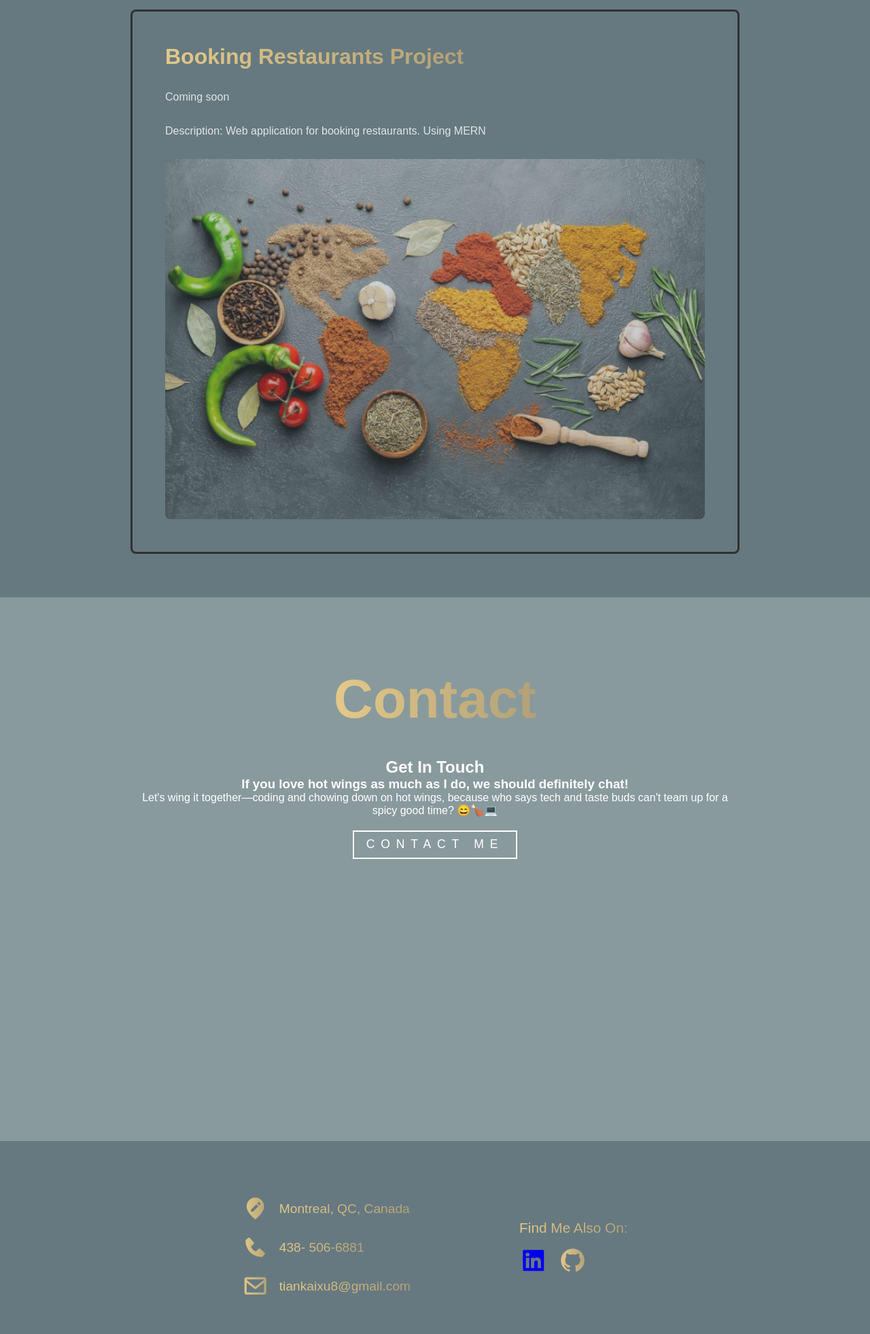
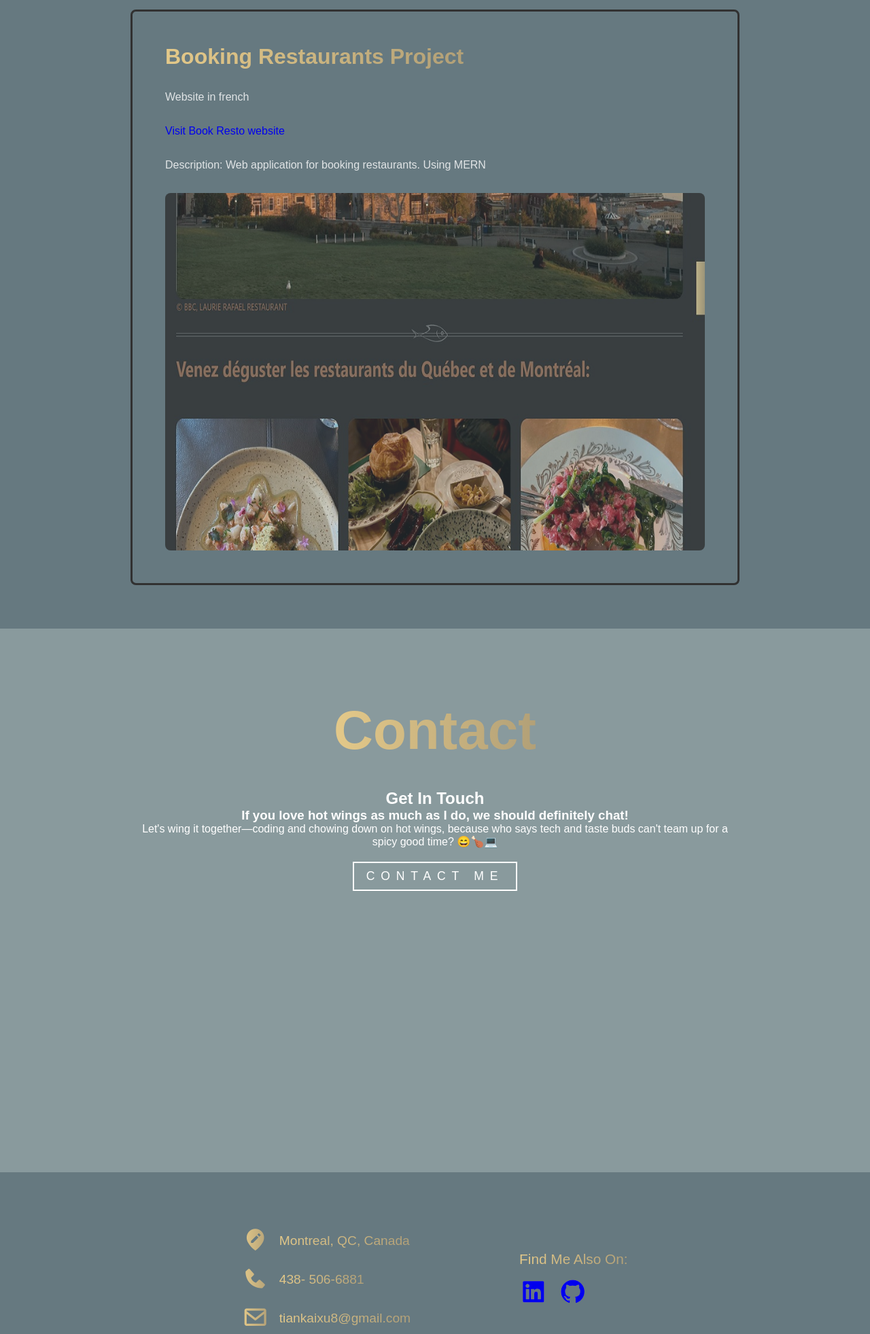
Before and after one commit to tkx8/portfolio.github.io, a website: page index.html in a window 1280 px wide. Shown: the part 1940-3903 px from the top of the page at 68% size. Drawn offline with nearby package versions, Linux system fonts and the light colour scheme.

Commit message:
add link to book resto app

```diff
--- a/index.html
+++ b/index.html
@@ -37,7 +37,7 @@
         </section>
 
     <section id="about">
-        <div class="about-box">
+        <div class="about-box ">
             <div class="about-info">
                 <h1><span>About Me</span></h1>
                 <p>
@@ -107,9 +107,10 @@
         <div class="projects-container">
             <div class="box">
                 <h1><span>Booking Restaurants Project</span></h1>
-                <p>Coming soon</p>
+                <p>Website in french</p>
+                <a href="https://bookrestoqc.vercel.app/">Visit Book Resto website</a>
                 <p>Description: Web application for booking restaurants. Using MERN</p>
-                <img src="./assets/restautProject.jpeg" alt="Cuisine world map">
+                <img src="./assets/BookResto.jpg" alt="Book resto app image">
             </div>
         </div>
     </section>
@@ -168,7 +169,7 @@
                     <a href="https://www.linkedin.com/in/tiankai-xu-80b8a02b5"><i class='bx bxl-linkedin-square'></i></a>
             </span>
             <span>
-                <i class='bx bxl-github'></i>
+                <a href="https://github.com/tkx8/portfolio.github.io"><i class='bx bxl-github'></i></a>
             </span>
             </div>
         </div>
--- a/style.css
+++ b/style.css
@@ -429,9 +429,11 @@ font-size: 2em;
 
     #about{
         flex-direction: column;
+
     }
+
     #about img{
-        width: 32vw;
+        width: 42vw;
     }
     #about h1{
         font-size: 3em;
@@ -451,6 +453,10 @@ font-size: 2em;
     }
     #home img{
         width:32vw ;
+    }
+
+    #about{
+        width:140vw;
     }
 
     #about .skills{
```
Also changed, not shown: assets/BookResto.jpg (added).
